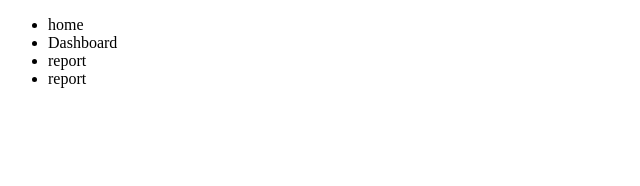
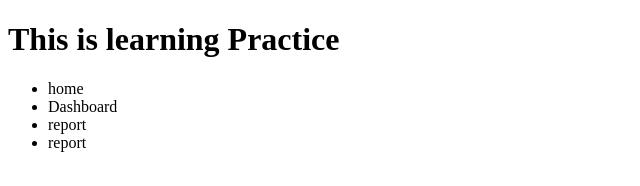
Before and after one commit to Sajad-Ul-Mulk/RockPaperScissorGame, a plain HTML site: page practice/practice3_EventDelegation.html in a window 1280 px wide. Shown: the whole page, without its empty margins (0-640 px from the left). Drawn offline with Linux system fonts and the light colour scheme.

Commit message:
resetting again repo

```diff
--- a/practice/practice3_EventDelegation.html
+++ b/practice/practice3_EventDelegation.html
@@ -5,7 +5,7 @@
 </head>
 
 <body>
-
+<h1>This is learning Practice</h1>
 <ul id="menu">
     <li><a id="home">home</a></li>
     <li><a id="dashboard">Dashboard</a></li>
```
